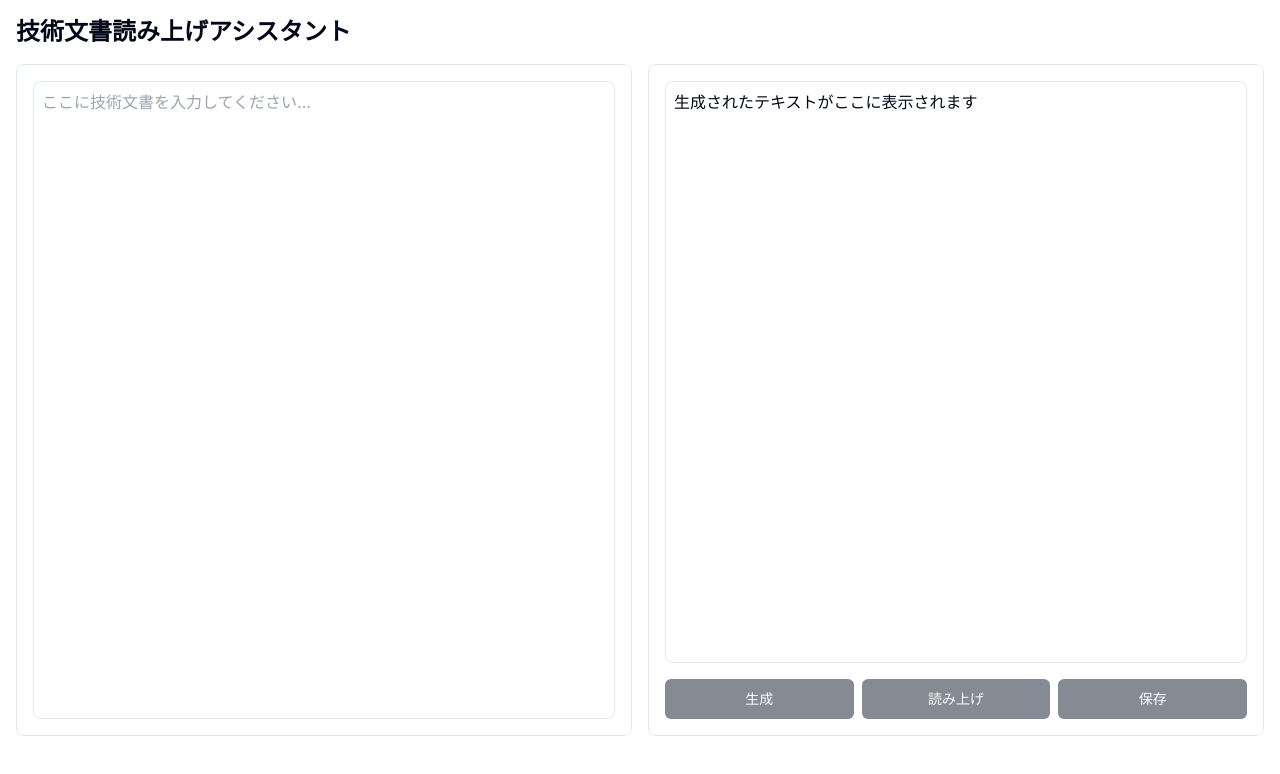
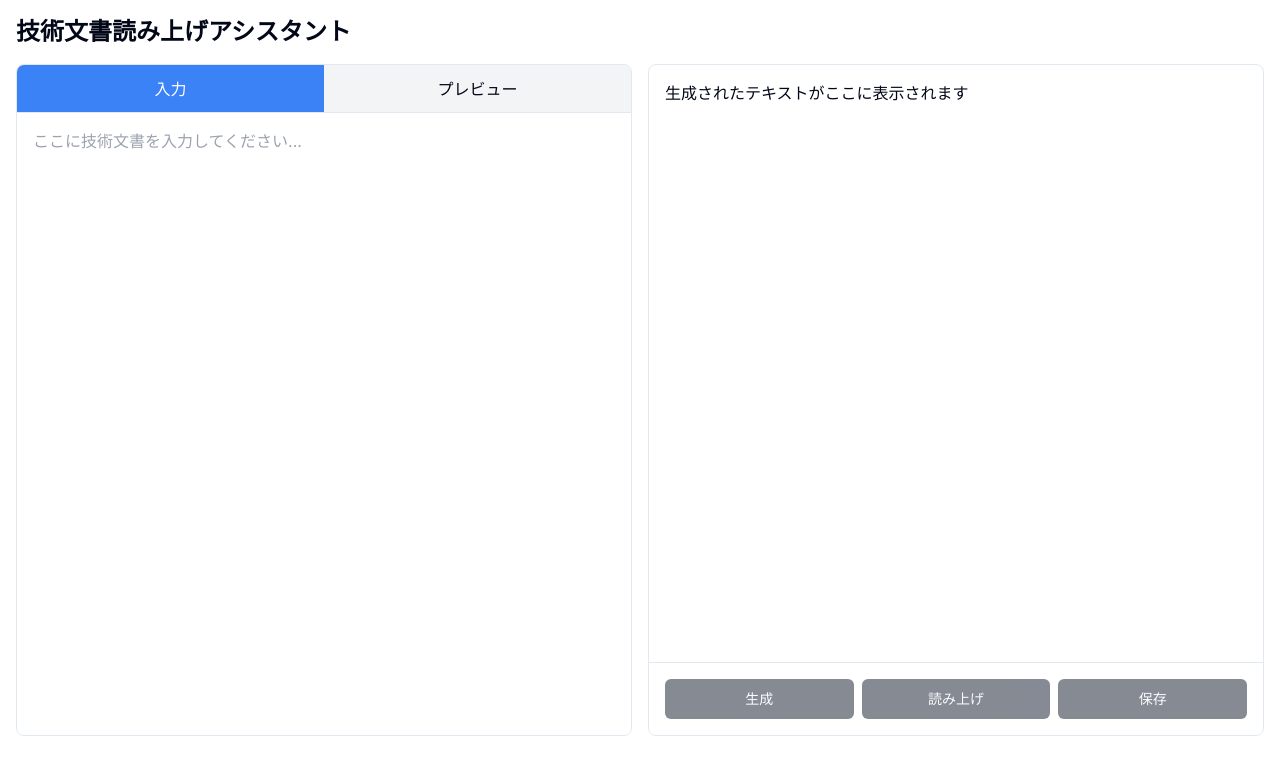
Before and after one commit to HeavenOSK/technical-doc-accessible-reader, a Next.js app: page / in a window 1280 px wide. Shown: the top 774 px of the page. Built offline with nearby package versions, Linux system fonts and the light colour scheme.

Commit message:
コンテンツエリアをスクローラブルに修正

```diff
--- a/src/app/page.tsx
+++ b/src/app/page.tsx
@@ -2,6 +2,7 @@
 
 import { useState } from 'react';
 import { Button } from '@/components/ui/button';
+import ReactMarkdown from 'react-markdown';
 
 interface SavedDocument {
   inputText: string;
@@ -9,11 +10,14 @@ interface SavedDocument {
   savedAt: string;
 }
 
+type TabType = 'input' | 'preview';
+
 export default function Home() {
   const [inputText, setInputText] = useState('');
   const [previewText, setPreviewText] = useState('');
   const [isSaving, setIsSaving] = useState(false);
   const [isGenerating, setIsGenerating] = useState(false);
+  const [activeTab, setActiveTab] = useState<TabType>('input');
 
   const handleGenerate = async () => {
     if (!inputText) return;
@@ -99,30 +103,68 @@ export default function Home() {
     <main className="container mx-auto p-4 h-screen">
       <h1 className="text-2xl font-bold mb-4">技術文書読み上げアシスタント</h1>
       <div className="grid grid-cols-2 gap-4 h-[calc(100vh-8rem)]">
-        {/* 左側：入力エリア */}
-        <div className="border rounded-lg p-4">
+        {/* 左側：タブ付きパネル */}
+        <div className="border rounded-lg flex flex-col overflow-hidden">
+          {/* タブヘッダー（固定） */}
+          <div className="flex border-b h-12 flex-shrink-0">
+            <button
+              className={`flex-1 px-4 py-2 text-center ${
+                activeTab === 'input'
+                  ? 'bg-blue-500 text-white'
+                  : 'bg-gray-100 hover:bg-gray-200'
+              }`}
+              onClick={() => setActiveTab('input')}
+            >
+              入力
+            </button>
+            <button
+              className={`flex-1 px-4 py-2 text-center ${
+                activeTab === 'preview'
+                  ? 'bg-blue-500 text-white'
+                  : 'bg-gray-100 hover:bg-gray-200'
+              }`}
+              onClick={() => setActiveTab('preview')}
+            >
+              プレビュー
+            </button>
+          </div>
+
+          {/* タブコンテンツ（スクロール可能） */}
+          <div className="flex-1 overflow-auto">
+            {activeTab === 'input' ? (
               <textarea
-            className="w-full h-full p-2 border rounded-lg resize-none"
+                className="w-full h-full p-4 resize-none border-none outline-none"
                 value={inputText}
                 onChange={(e) => setInputText(e.target.value)}
                 placeholder="ここに技術文書を入力してください..."
               />
+            ) : (
+              <div className="p-4 prose prose-sm max-w-none">
+                <ReactMarkdown>{inputText || '入力テキストがありません'}</ReactMarkdown>
+              </div>
+            )}
+          </div>
         </div>
 
-        {/* 右側：プレビューエリア */}
-        <div className="border rounded-lg p-4 flex flex-col">
-          <div className="flex-grow overflow-auto border rounded-lg p-2 mb-4">
+        {/* 右側：生成結果エリア */}
+        <div className="border rounded-lg flex flex-col overflow-hidden">
+          {/* コンテンツエリア（スクロール可能） */}
+          <div className="flex-1 overflow-auto p-4">
+            <div className="prose prose-sm max-w-none">
               {isGenerating ? (
                 <div className="flex items-center justify-center h-full">
                   <div className="animate-pulse">生成中...</div>
                 </div>
               ) : (
-              <div className="whitespace-pre-wrap">
+                <ReactMarkdown>
                   {previewText || '生成されたテキストがここに表示されます'}
-              </div>
+                </ReactMarkdown>
               )}
             </div>
-          <div className="flex gap-2">
+          </div>
+
+          {/* ボタングループ（固定） */}
+          <div className="flex gap-2 p-4 border-t bg-white flex-shrink-0">
             <Button
               className="flex-1"
               onClick={handleGenerate}
```
Lines whose indentation alone changed are shown as unchanged.
